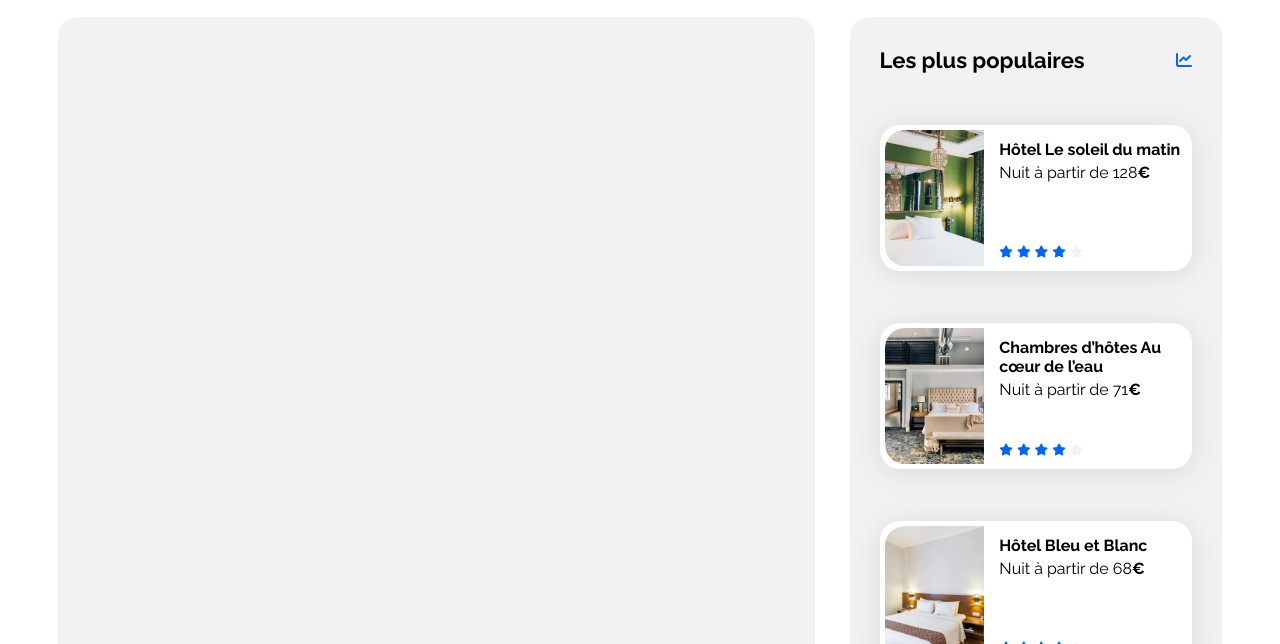
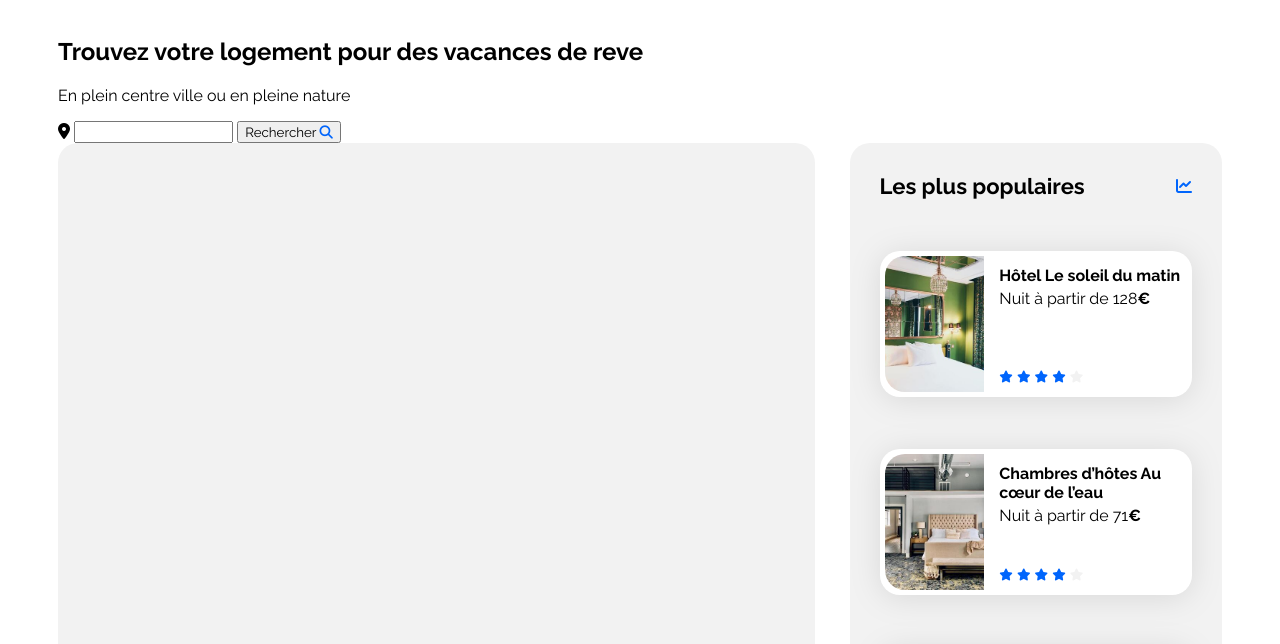
Before and after one commit to chifoumi62/projet_booki, a plain HTML site: page index.html in a window 1280 px wide. Shown: the part 130-774 px from the top of the page. Drawn offline with Linux system fonts and the light colour scheme.

Commit message:
integration du formilaire

```diff
--- a/index.html
+++ b/index.html
@@ -28,6 +28,24 @@
             </div>
         </header>
         <main>
+            <section>
+                <h1>Trouvez votre logement pour des vacances de reve</h1>
+                <p>En plein centre ville ou en pleine nature</p>
+            </section>
+        <section class="">
+            <div class="container_1">
+
+                <form action="#" method="get" class="">
+                    <label class="icone"><i class="fa-solid fa-location-dot" style="color:black"></i></label>
+                    <label for="search" class=""></label>
+                    <input type="text" name="search" id="search" class="encart">
+                    <button type="button" class="btn">
+                        <span class="btn1">Rechercher</span>
+                        <i class="fa-solid fa-search" aria-hidden="true"></i>
+                    </button>
+                </form>
+            </div>
+        </section>
             <div class="hebergements-and-populaires">
                 <section class="hebergements">
 
```
